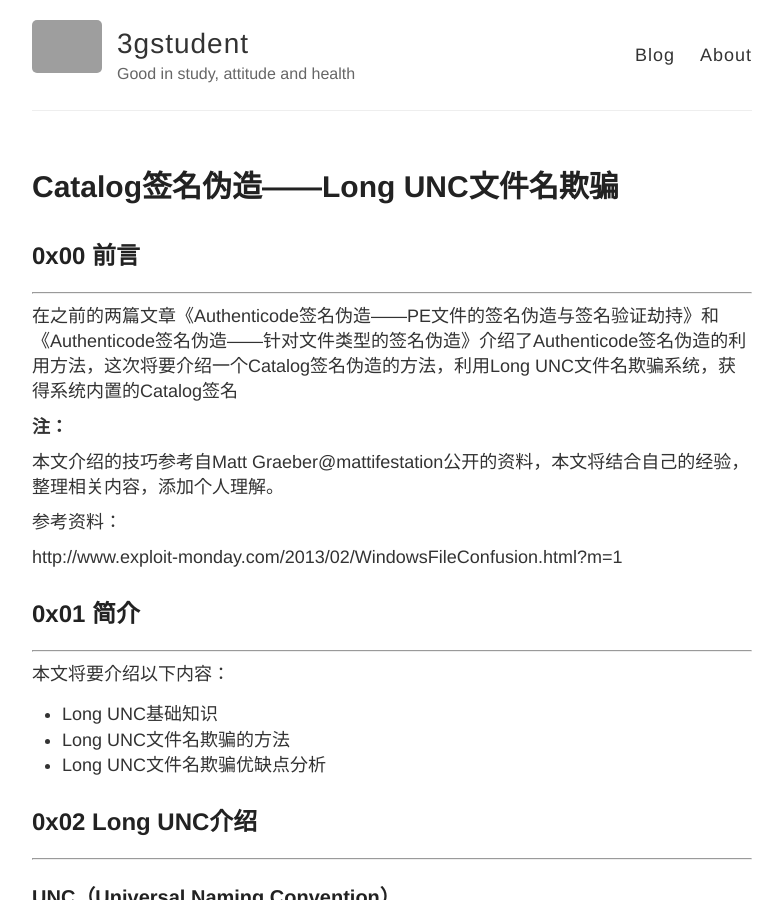
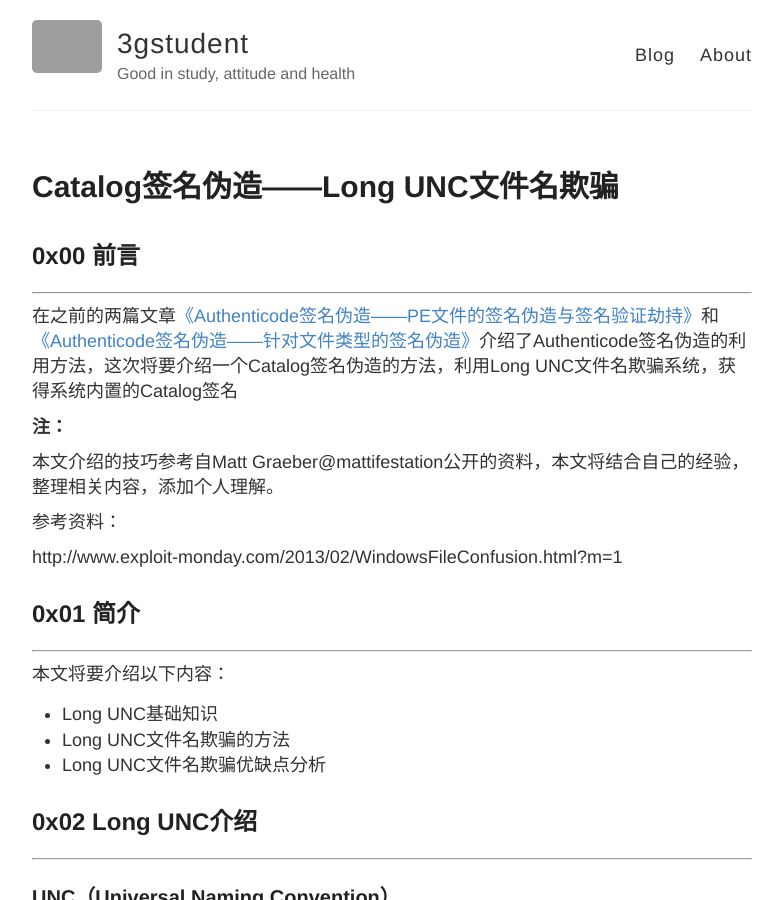
Before and after one commit to 3gstudent/backup-3gstudent.github.io, a Jekyll site: the page built from _posts/2017-10-17-Catalog签名伪造——Long UNC文件名欺骗.md, in a window 1280 px wide and 900 px high. Shown: the whole window, without its empty margins (248-1031 px from the left). Built offline with Jekyll 4.4.1, drawn with Linux system fonts in a browser that asks for light colours; part of the change alters nothing that is shown; grey boxes are pictures that could not be loaded.

```diff
--- a/_posts/2017-10-17-Catalog签名伪造——Long UNC文件名欺骗.md
+++ b/_posts/2017-10-17-Catalog签名伪造——Long UNC文件名欺骗.md
@@ -7,7 +7,7 @@ title: Catalog签名伪造——Long UNC文件名欺骗
 ## 0x00 前言
 ---
 
-在之前的两篇文章《Authenticode签名伪造——PE文件的签名伪造与签名验证劫持》和《Authenticode签名伪造——针对文件类型的签名伪造》介绍了Authenticode签名伪造的利用方法，这次将要介绍一个Catalog签名伪造的方法，利用Long UNC文件名欺骗系统，获得系统内置的Catalog签名
+在之前的两篇文章[《Authenticode签名伪造——PE文件的签名伪造与签名验证劫持》](https://3gstudent.github.io/3gstudent.github.io/Authenticode%E7%AD%BE%E5%90%8D%E4%BC%AA%E9%80%A0-PE%E6%96%87%E4%BB%B6%E7%9A%84%E7%AD%BE%E5%90%8D%E4%BC%AA%E9%80%A0%E4%B8%8E%E7%AD%BE%E5%90%8D%E9%AA%8C%E8%AF%81%E5%8A%AB%E6%8C%81/)和[《Authenticode签名伪造——针对文件类型的签名伪造》](https://3gstudent.github.io/3gstudent.github.io/Authenticode%E7%AD%BE%E5%90%8D%E4%BC%AA%E9%80%A0-%E9%92%88%E5%AF%B9%E6%96%87%E4%BB%B6%E7%B1%BB%E5%9E%8B%E7%9A%84%E7%AD%BE%E5%90%8D%E4%BC%AA%E9%80%A0/)介绍了Authenticode签名伪造的利用方法，这次将要介绍一个Catalog签名伪造的方法，利用Long UNC文件名欺骗系统，获得系统内置的Catalog签名
 
 **注：**
 
```
